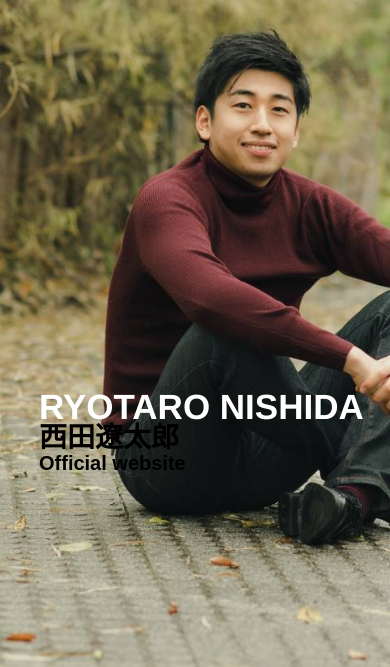
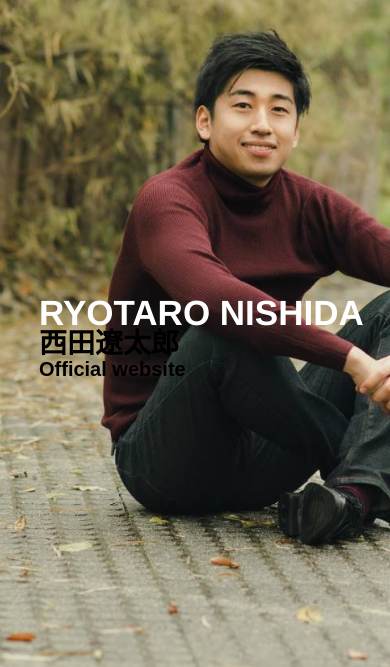
Before and after one commit to RyotaroNishida/RyotaroNishida.github.io, a plain HTML site: page index.html in a window 390 px wide. Shown: the part 177-844 px from the top of the page. Drawn offline with Linux system fonts and the light colour scheme.

Commit message:
Add files via upload

```diff
--- a/style.css
+++ b/style.css
@@ -735,8 +735,9 @@ nav .fa-solid{
     }
 }
 
-@media only screen and (max-width: 600px){
+@media only screen and (max-width: 650px){
     #header{
+        height: 100vh;
         background-image: url(images/ryou04.jpg);
     }
 
@@ -747,7 +748,7 @@ nav .fa-solid{
         display: none;
     }
     .header-text{
-        margin-top: 130%;
+        margin-top: 100%;
         font-size: 17px;
     }
     .header-text h1 span{
```
